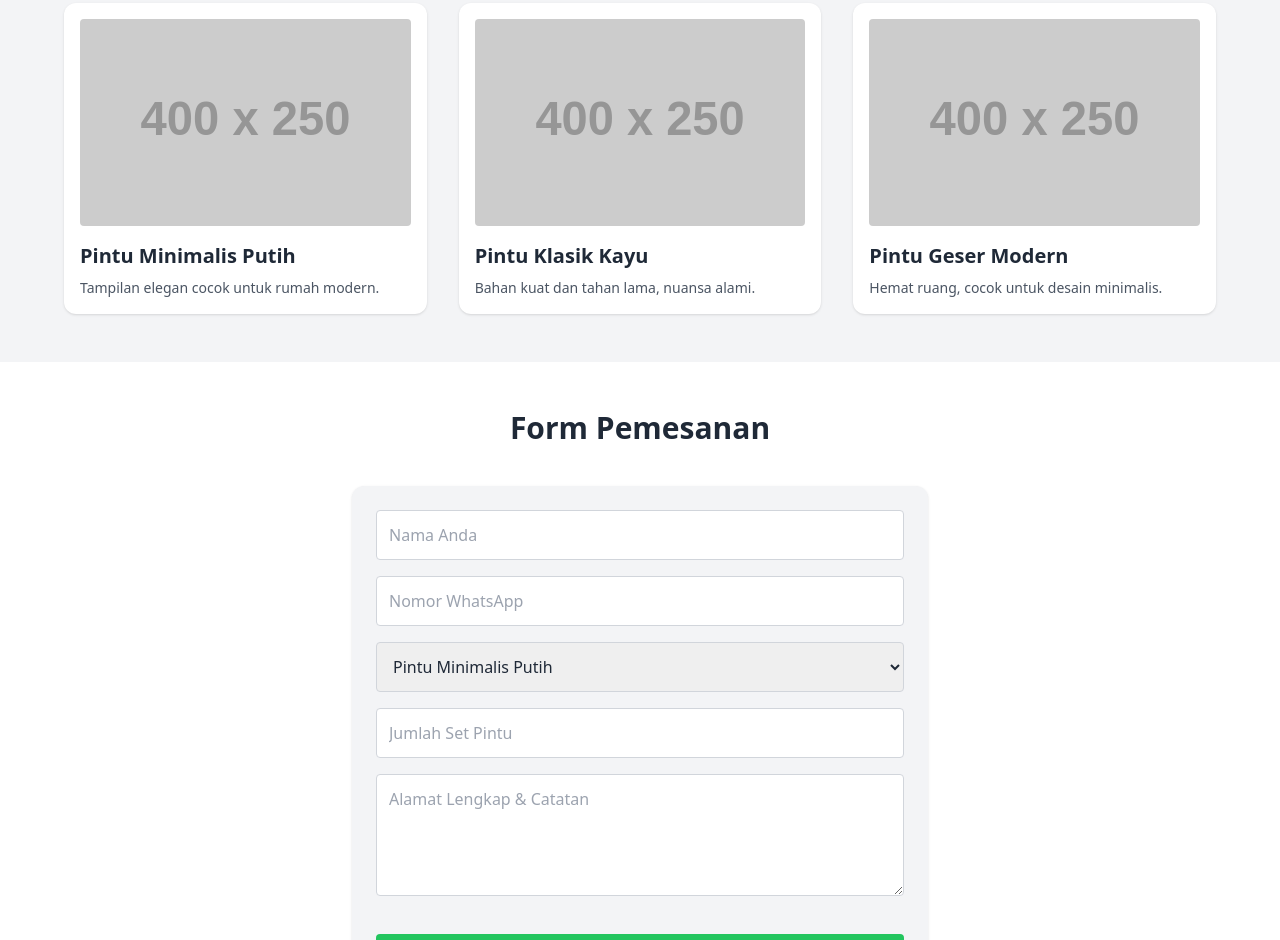
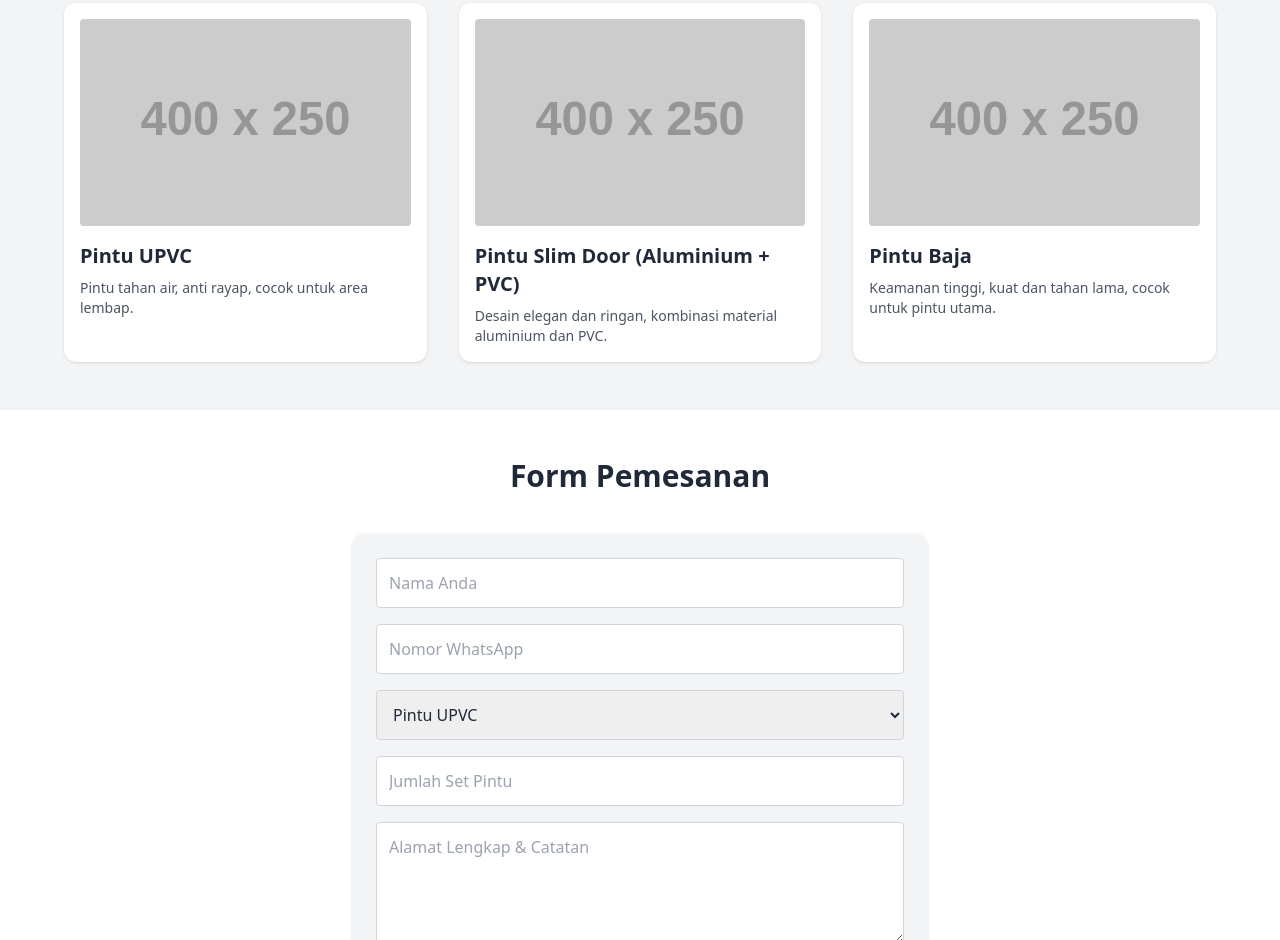
Before and after one commit to drewstya/Landing-page, a plain HTML site: page index.html in a window 1280 px wide. Shown: the part 921-1861 px from the top of the page. Drawn offline with nearby package versions, Linux system fonts and the light colour scheme; placeholder pictures from the web are drawn by us.

Commit message:
Update index.html

```diff
--- a/index.html
+++ b/index.html
@@ -1,4 +1,3 @@
-
 <!DOCTYPE html>
 <html lang="id">
 <head>
@@ -19,19 +18,19 @@
         <h2 class="text-3xl font-bold text-center mb-10">Katalog Pintu</h2>
         <div class="grid grid-cols-1 md:grid-cols-3 gap-8 max-w-6xl mx-auto">
             <div class="bg-white rounded-xl shadow p-4">
-                <img src="https://via.placeholder.com/400x250?text=Pintu+1" alt="Pintu 1" class="rounded mb-4">
-                <h3 class="text-xl font-semibold mb-2">Pintu Minimalis Putih</h3>
-                <p class="text-sm text-gray-600">Tampilan elegan cocok untuk rumah modern.</p>
+                <img src="https://via.placeholder.com/400x250?text=Pintu+UPVC" alt="Pintu UPVC" class="rounded mb-4">
+                <h3 class="text-xl font-semibold mb-2">Pintu UPVC</h3>
+                <p class="text-sm text-gray-600">Pintu tahan air, anti rayap, cocok untuk area lembap.</p>
             </div>
             <div class="bg-white rounded-xl shadow p-4">
-                <img src="https://via.placeholder.com/400x250?text=Pintu+2" alt="Pintu 2" class="rounded mb-4">
-                <h3 class="text-xl font-semibold mb-2">Pintu Klasik Kayu</h3>
-                <p class="text-sm text-gray-600">Bahan kuat dan tahan lama, nuansa alami.</p>
+                <img src="https://via.placeholder.com/400x250?text=Slim+Door" alt="Pintu Slim Door" class="rounded mb-4">
+                <h3 class="text-xl font-semibold mb-2">Pintu Slim Door (Aluminium + PVC)</h3>
+                <p class="text-sm text-gray-600">Desain elegan dan ringan, kombinasi material aluminium dan PVC.</p>
             </div>
             <div class="bg-white rounded-xl shadow p-4">
-                <img src="https://via.placeholder.com/400x250?text=Pintu+3" alt="Pintu 3" class="rounded mb-4">
-                <h3 class="text-xl font-semibold mb-2">Pintu Geser Modern</h3>
-                <p class="text-sm text-gray-600">Hemat ruang, cocok untuk desain minimalis.</p>
+                <img src="https://via.placeholder.com/400x250?text=Pintu+Baja" alt="Pintu Baja" class="rounded mb-4">
+                <h3 class="text-xl font-semibold mb-2">Pintu Baja</h3>
+                <p class="text-sm text-gray-600">Keamanan tinggi, kuat dan tahan lama, cocok untuk pintu utama.</p>
             </div>
         </div>
     </section>
@@ -42,9 +41,9 @@
             <input type="text" id="nama" placeholder="Nama Anda" class="w-full p-3 rounded border border-gray-300" required>
             <input type="tel" id="wa" placeholder="Nomor WhatsApp" class="w-full p-3 rounded border border-gray-300" required>
             <select id="produk" class="w-full p-3 rounded border border-gray-300">
-                <option value="Pintu Minimalis Putih">Pintu Minimalis Putih</option>
-                <option value="Pintu Klasik Kayu">Pintu Klasik Kayu</option>
-                <option value="Pintu Geser Modern">Pintu Geser Modern</option>
+                <option value="Pintu UPVC">Pintu UPVC</option>
+                <option value="Pintu Slim Door (Aluminium + PVC)">Pintu Slim Door (Aluminium + PVC)</option>
+                <option value="Pintu Baja">Pintu Baja</option>
             </select>
             <input type="number" id="jumlahSet" placeholder="Jumlah Set Pintu" class="w-full p-3 rounded border border-gray-300" required oninput="hitungOngkir()">
             <textarea id="alamat" placeholder="Alamat Lengkap & Catatan" class="w-full p-3 rounded border border-gray-300" rows="4"></textarea>
@@ -102,17 +101,7 @@
                 return;
             }
 
-            const pesan = `Halo, saya ingin memesan:
-
-Nama: ${nama}
-No. WhatsApp: ${wa}
-Produk: ${produk}
-Jumlah Set: ${jumlah}
-Jenis Kendaraan: ${jenisMobil}
-Estimasi Ongkir: Rp ${biaya.toLocaleString('id-ID')}
-
-Alamat:
-${alamat}`;
+            const pesan = `Halo, saya ingin memesan:\n\nNama: ${nama}\nNo. WhatsApp: ${wa}\nProduk: ${produk}\nJumlah Set: ${jumlah}\nJenis Kendaraan: ${jenisMobil}\nEstimasi Ongkir: Rp ${biaya.toLocaleString('id-ID')}\n\nAlamat:\n${alamat}`;
             const nomorTujuan = "6281234567890";
             const url = `https://wa.me/${nomorTujuan}?text=${encodeURIComponent(pesan)}`;
             window.open(url, '_blank');
```
